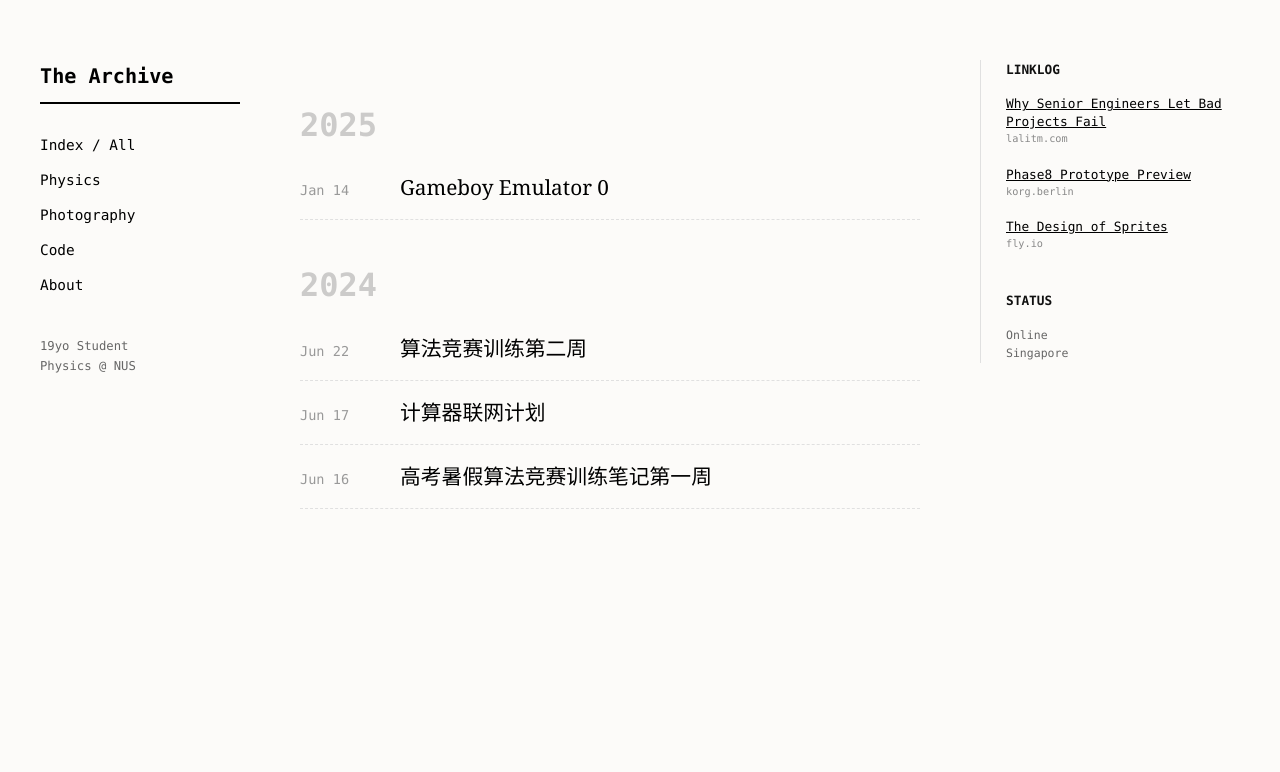
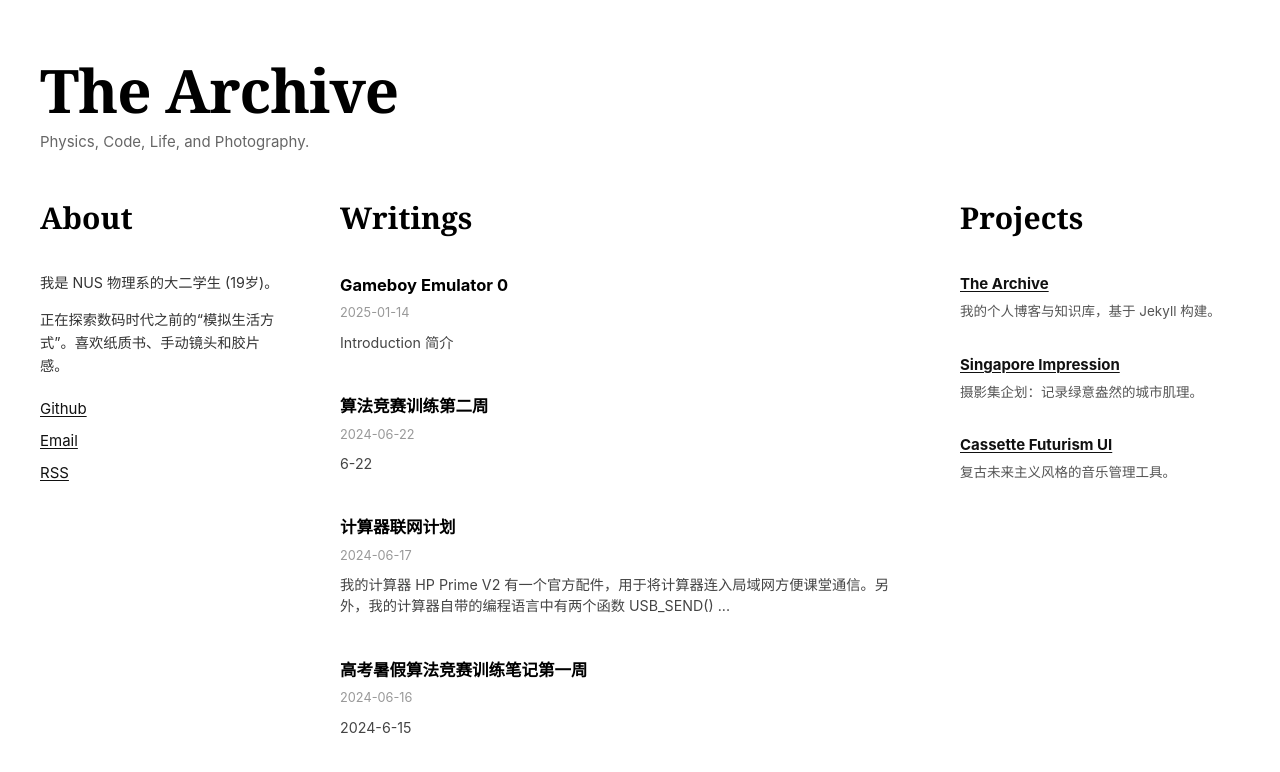
Before and after one commit to OnlyExtreme/onlyextreme.github.io, a Jekyll site: the page built from index.html, in a window 1280 px wide and 900 px high. Shown: the top 772 px of the window. Built offline with Jekyll 4.4.1, drawn with Linux system fonts in a browser that asks for light colours.

Commit message:
Style Update

```diff
--- a/_layouts/default.html
+++ b/_layouts/default.html
@@ -1,5 +1,5 @@
 <!DOCTYPE html>
-<html lang="en">
+<html lang="zh-CN">
 <head>
     <meta charset="UTF-8">
     <meta name="viewport" content="width=device-width, initial-scale=1.0">
@@ -16,20 +16,24 @@
 </head>
 <body>
 
+    <header class="site-header">
+        <a href="{{ '/' | relative_url }}" class="site-title">{{ site.title }}</a>
+        <div class="site-subtitle">{{ site.description }}</div>
+    </header>
+
     <div class="container">
 
         <aside class="sidebar-left">
-        <a href="{{ '/' | relative_url }}" class="brand">{{ site.title }}</a>
-        <ul class="nav-menu">
-            <li><a href="{{ '/' | relative_url }}">Index / All</a></li>
-            <li><a href="#">Physics</a></li>
-            <li><a href="#">Photography</a></li>
-            <li><a href="#">Code</a></li>
-            <li><a href="#">About</a></li>
+            <h2 class="col-header">About</h2>
+            <div class="bio-text">
+                <p>我是 NUS 物理系的大二学生 (19岁)。</p>
+                <p>正在探索数码时代之前的“模拟生活方式”。喜欢纸质书、手动镜头和胶片感。</p>
+            </div>
+            <ul class="bio-links" style="padding:0;">
+                <li><a href="#">Github</a></li>
+                <li><a href="#">Email</a></li>
+                <li><a href="#">RSS</a></li>
             </ul>
-        <div style="margin-top: 40px; font-size: 0.85em; color: #666;">
-            <p>19yo Student<br>Physics @ NUS</p>
-        </div>
         </aside>
 
         <main>
@@ -37,18 +41,21 @@
         </main>
 
         <aside class="sidebar-right">
-        <span class="widget-title">Linklog</span>
-        {% for link in site.data.links %}
-        <div style="margin-bottom: 20px; line-height: 1.4;">
-            <a href="{{ link.url }}" style="text-decoration: underline;">{{ link.title }}</a>
-            <span style="color: #888; display: block; font-size: 0.8em;">{{ link.domain }}</span>
+            <h2 class="col-header">Projects</h2>
+
+            <div class="project-item">
+                <a href="#" class="project-title">The Archive</a>
+                <div class="project-desc">我的个人博客与知识库，基于 Jekyll 构建。</div>
             </div>
-        {% endfor %}
 
-        <br>
-        <span class="widget-title">Status</span>
-        <div style="font-size: 0.9em; color: #666;">
-            Online<br>Singapore
+            <div class="project-item">
+                <a href="#" class="project-title">Singapore Impression</a>
+                <div class="project-desc">摄影集企划：记录绿意盎然的城市肌理。</div>
+            </div>
+
+            <div class="project-item">
+                <a href="#" class="project-title">Cassette Futurism UI</a>
+                <div class="project-desc">复古未来主义风格的音乐管理工具。</div>
             </div>
         </aside>
 
--- a/assets/css/style.css
+++ b/assets/css/style.css
@@ -1,141 +1,152 @@
+/* assets/css/style.css */
+
 :root {
     --font-serif: "Georgia", "Times New Roman", "Songti SC", serif;
-    --font-mono: "Menlo", "Consolas", "Monaco", monospace;
-    --bg-color: #fcfbf9;
+    --font-sans: "Inter", "Helvetica Neue", "Arial", "PingFang SC", sans-serif;
+    --bg-color: #ffffff;
     --text-color: #111;
+    --gray-color: #666;
+    /* 定义一个边框颜色变量，方便统一修改 */
+    --border-color: #e0e0e0;
 }
 
 body {
     margin: 0;
     padding: 0;
-    font-family: var(--font-serif); /* 默认正文用衬线 */
-    font-size: 16px;
+    font-family: var(--font-sans);
+    font-size: 15px;
     color: var(--text-color);
     background-color: var(--bg-color);
     line-height: 1.6;
 }
 
-/* 布局网格 */
+/* --- 通用交互 (重点修改) --- */
+a {
+    text-decoration: underline; /* 默认显示下划线 */
+    text-decoration-thickness: 1px; /* 下划线细一点 */
+    text-underline-offset: 2px; /* 下划线离文字远一点，更好看 */
+    color: inherit;
+    transition: all 0.2s;
+}
+
+a:hover {
+    color: #fff;
+    background-color: #000; /* 经典的黑底白字悬停效果 */
+    text-decoration: none; /* 悬停时去掉下划线 */
+}
+
+/* --- 代码块样式 (重点修改) --- */
+
+/* 行内代码 (例如 `print("hello")`) */
+code {
+    font-family: "Menlo", "Consolas", monospace;
+    font-size: 0.9em;
+    background-color: #f7f7f7;
+    padding: 2px 4px;
+    border-radius: 3px;
+    border: 1px solid var(--border-color); /* 加上细边框 */
+}
+
+/* 大段代码块 */
+pre {
+    font-family: "Menlo", "Consolas", monospace;
+    font-size: 0.9em;
+    background-color: #f7f7f7;
+    padding: 15px;
+    border-radius: 5px;
+    overflow-x: auto; /* 超出滚动 */
+    border: 1px solid var(--border-color); /* 加上细边框 */
+    margin: 20px 0;
+}
+
+/* pre 里面的 code 就不需要再加边框和背景了，避免重叠 */
+pre code {
+    background-color: transparent;
+    padding: 0;
+    border: none;
+}
+
+/* --- 顶部大标题 --- */
+.site-header {
+    max-width: 1400px;
+    margin: 0 auto;
+    padding: 60px 40px 40px 40px;
+}
+.site-title {
+    font-family: var(--font-serif);
+    font-size: 4em;
+    font-weight: bold;
+    color: #000;
+    line-height: 1;
+    letter-spacing: -1px;
+    display: block;
+    margin-bottom: 10px;
+    text-decoration: none; /* 大标题不需要下划线 */
+}
+.site-subtitle { font-family: var(--font-sans); color: var(--gray-color); font-size: 1em; }
+
+/* --- 三栏布局 --- */
 .container {
     display: grid;
-    grid-template-columns: 200px 1fr 260px;
+    grid-template-columns: 240px 1fr 280px;
     gap: 60px;
-    max-width: 1200px;
+    max-width: 1400px;
     margin: 0 auto;
-    padding: 60px 40px;
-    min-height: 100vh;
+    padding: 0 40px 80px 40px;
+    align-items: start;
+}
+.col-header {
+    font-family: var(--font-serif);
+    font-size: 2em;
+    font-weight: bold;
+    margin-top: 0;
+    margin-bottom: 30px;
+    color: #000;
 }
 
-/* 响应式 */
-@media (max-width: 900px) {
-    .container { grid-template-columns: 1fr; gap: 40px; }
-    .sidebar-left, .sidebar-right { position: static !important; border: none; padding: 0; }
-    .sidebar-right { margin-top: 40px; border-top: 1px dashed #ccc; padding-top: 40px;}
+/* --- 侧边栏链接特殊处理 --- */
+/* 如果你不希望侧边栏的链接默认有下划线，可以解开下面的注释 */
+/*
+.sidebar-left a, .sidebar-right a {
+    text-decoration: none;
 }
+.sidebar-left a:hover, .sidebar-right a:hover {
+    text-decoration: underline;
+    background-color: transparent;
+    color: #000;
+}
+*/
 
-/* 左栏 */
-.sidebar-left {
-    font-family: var(--font-mono);
-    font-size: 0.9em;
-    position: sticky;
-    top: 60px;
-    height: fit-content;
+/* --- 其他模块 --- */
+.sidebar-left { position: sticky; top: 40px; }
+.bio-text { font-size: 0.95em; color: #333; margin-bottom: 20px; }
+.bio-links li { list-style: none; margin-bottom: 8px; }
+
+.post-item { margin-bottom: 40px; }
+.post-title {
+    font-family: var(--font-sans);
+    font-weight: bold;
+    font-size: 1.1em;
+    display: block;
+    margin-bottom: 5px;
+    color: #000;
+    text-decoration: none; /* 文章标题列表默认不加下划线比较干净 */
 }
-.brand {
-    font-weight: bold;
-    font-size: 1.4em;
-    display: block;
-    margin-bottom: 30px;
-    border-bottom: 2px solid #000;
-    padding-bottom: 10px;
+.post-title:hover { text-decoration: underline; background: none; color: #000; } /* 悬停加下划线 */
+
+.post-meta { font-size: 0.85em; color: #999; margin-bottom: 8px; display: block; }
+.post-excerpt { font-size: 0.95em; color: #444; line-height: 1.5; }
+
+.sidebar-right { position: sticky; top: 40px; }
+.project-item { margin-bottom: 30px; }
+.project-title { font-family: var(--font-sans); font-weight: bold; display: block; margin-bottom: 5px; }
+.project-desc { font-size: 0.9em; color: #555; }
+
+/* 响应式与修复 */
+@media (max-width: 1000px) {
+    .container { grid-template-columns: 1fr; gap: 50px; }
+    .sidebar-left, .sidebar-right { position: static; }
+    .site-title { font-size: 3em; }
 }
-.nav-menu { list-style: none; padding: 0; }
-.nav-menu li { margin-bottom: 12px; }
-
-/* 右栏 */
-.sidebar-right {
-    font-family: var(--font-mono);
-    font-size: 0.8em;
-    position: sticky;
-    top: 60px;
-    height: fit-content;
-    border-left: 1px solid #e0e0e0;
-    padding-left: 25px;
-}
-.widget-title {
-    font-weight: bold;
-    display: block;
-    margin-bottom: 15px;
-    text-transform: uppercase;
-}
-
-/* 首页索引样式 */
-.year-header {
-    font-family: var(--font-mono);
-    font-size: 2em;
-    font-weight: bold;
-    margin: 40px 0 20px 0;
-    opacity: 0.2;
-}
-.entry-item {
-    display: flex;
-    align-items: baseline;
-    margin-bottom: 15px;
-    padding-bottom: 15px;
-    border-bottom: 1px dashed #e0e0e0;
-    transition: transform 0.2s;
-}
-.entry-item:hover { transform: translateX(5px); }
-.entry-date {
-    font-family: var(--font-mono);
-    color: #999;
-    font-size: 0.85em;
-    width: 100px;
-    flex-shrink: 0;
-}
-.entry-title {
-    font-family: var(--font-serif);
-    font-size: 1.3em;
-    flex-grow: 1;
-}
-.entry-tags {
-    font-family: var(--font-mono);
-    font-size: 0.75em;
-    color: #aaa;
-    margin-left: 15px;
-}
-
-/* 文章详情页样式 (点击进入文章后) */
-.post-content h2 { margin-top: 1.5em; }
-.post-content code { background: #eee; padding: 2px 4px; font-family: var(--font-mono); font-size: 0.9em;}
-.post-content pre { background: #f4f4f4; padding: 15px; overflow-x: auto; font-family: var(--font-mono); }
-.post-content img { max-width: 100%; border: 1px solid #ddd; }
-
-/* 通用 */
-a { color: #000; text-decoration: none; transition: 0.1s; }
-a:hover { background-color: #000; color: #fff; }
-
-
-/* --- 修复换行问题的核心代码 --- */
-
-/* 1. 强制 Grid 子元素收缩 */
-main {
-    min-width: 0; /* 关键：允许网格区域比内容更小，从而触发换行 */
-    overflow-wrap: break-word; /* 强制长单词（如URL）换行 */
-    word-wrap: break-word; /* 兼容旧浏览器 */
-}
-
-/* 2. 限制图片最大宽度 */
-img {
-    max-width: 100%; /* 防止大图撑破布局 */
-    height: auto;
-}
-
-/*
-/* 3. 代码块单独处理 */
-/* 我们希望代码块内部滚动，而不是让整篇文章滚动 */
-pre {
-    max-width: 100%; /* 限制代码块宽度不超过父容器 */
-    overflow-x: auto; /* 超出部分显示内部滚动条 */
-    white-space: pre; /* 保持代码格式 */
-}
+main { min-width: 0; word-wrap: break-word; }
+img { max-width: 100%; }
--- a/index.html
+++ b/index.html
@@ -1,27 +1,23 @@
 ---
 layout: default
-title: Index
+title: Home
 ---
 
-{% assign current_year = "" %}
+<h2 class="col-header">Writings</h2>
 
 {% for post in site.posts %}
+<div class="post-item">
+    <a href="{{ post.url | relative_url }}" class="post-title">
+        {{ post.title }}
+    </a>
 
-  {% assign post_year = post.date | date: "%Y" %}
+    <span class="post-meta">
+        {{ post.date | date: "%Y-%m-%d" }}
+        {% if post.tags.size > 0 %} | {{ post.tags | join: ', ' }} {% endif %}
+    </span>
 
-  {% if post_year != current_year %}
-    <div class="year-header">{{ post_year }}</div>
-    {% assign current_year = post_year %}
-  {% endif %}
-
-  <div class="entry-item">
-    <span class="entry-date">{{ post.date | date: "%b %d" }}</span>
-    <span class="entry-title">
-      <a href="{{ post.url | relative_url }}">{{ post.title }}</a>
-    </span>
-    <span class="entry-tags">
-        {% for tag in post.tags limit:2 %}#{{ tag }} {% endfor %}
-    </span>
-  </div>
-
+    <div class="post-excerpt">
+        {{ post.excerpt | strip_html | truncate: 80 }}
+    </div>
+</div>
 {% endfor %}
```
Lines whose indentation alone changed are shown as unchanged.
